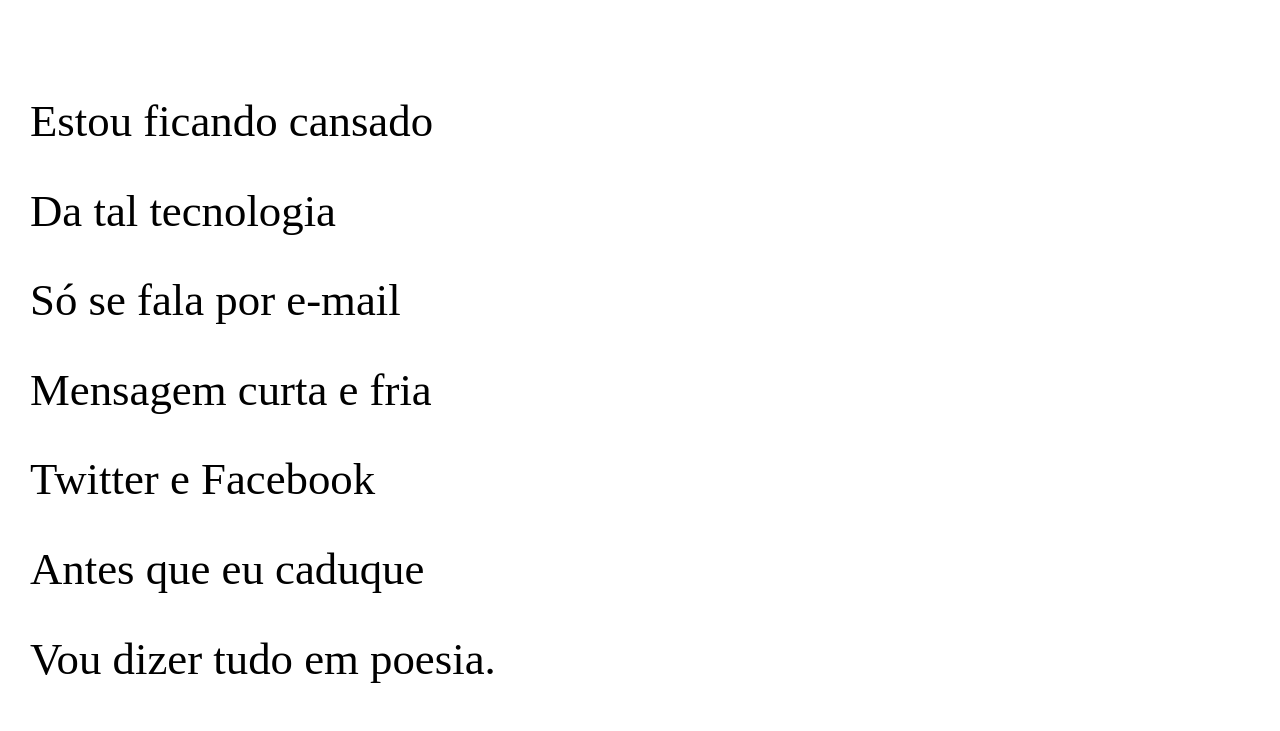
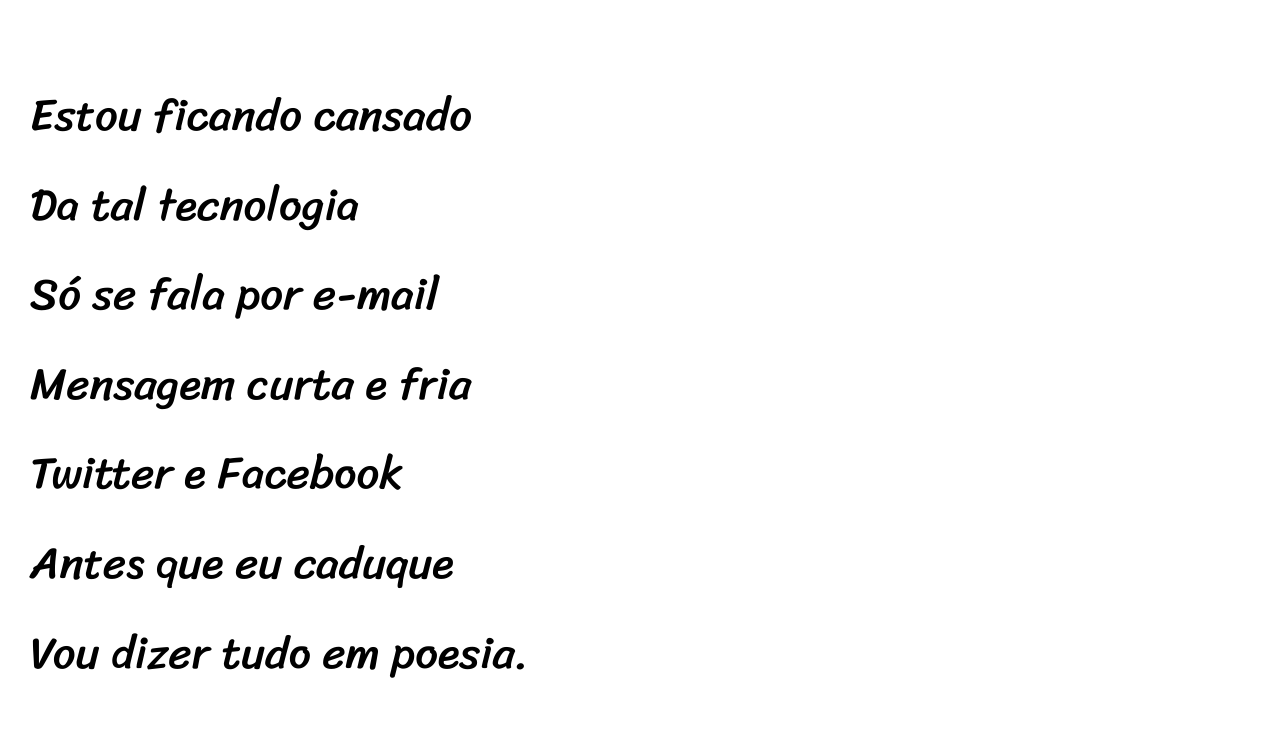
Before and after one commit to HoroHSistemas/HTML5-CSS, a plain HTML site: page Desafios/d012/index.html in a window 1280 px wide. Shown: the part 269-1000 px from the top of the page. Drawn offline with Linux system fonts and the light colour scheme.

Commit message:
atualizacao estilos desafio 12

```diff
--- a/Desafios/d012/estilo/style.css
+++ b/Desafios/d012/estilo/style.css
@@ -1,13 +1,14 @@
 @charset "UTF-8";
 
-@import url('https://fonts.googleapis.com/css2? família=Paixão+Um:wght@400;700;900&display=swap');
+@import url('https://fonts.googleapis.com/css2? family=Passion+One:wght@400;700;900&display=swap');
 
-@import url('https://fonts.googleapis.com/css2? família=Sriracha&display=swap');
+@import url('https://fonts.googleapis.com/css2? family=Sriracha&display=swap');
 
 :root {
     --fonte1:  Verdana, Geneva, Tahoma, sans-serif;
-    --fonte2: 'Passion One', cursivo;
-    --fonte3: 'Sriracha', cursiva;
+    --fonte2: 'Passion One', cursive;
+    --fonte3: 'Sriracha', cursive;
+
 }
 
 * {
@@ -34,7 +35,6 @@ header > h1 {
     font-variant: small-caps;
     font-family: var(--fonte2);
     font-size: 10vw;
-
 
 }
 
```
